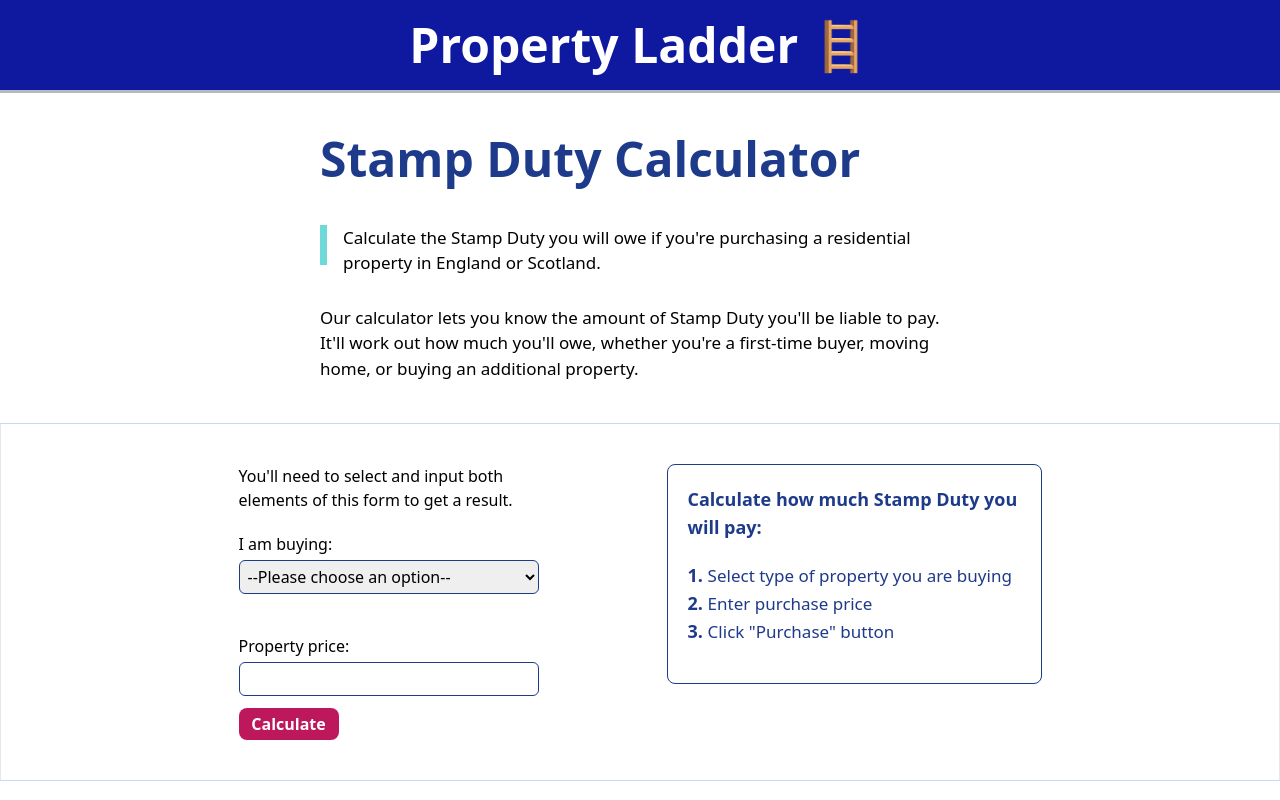
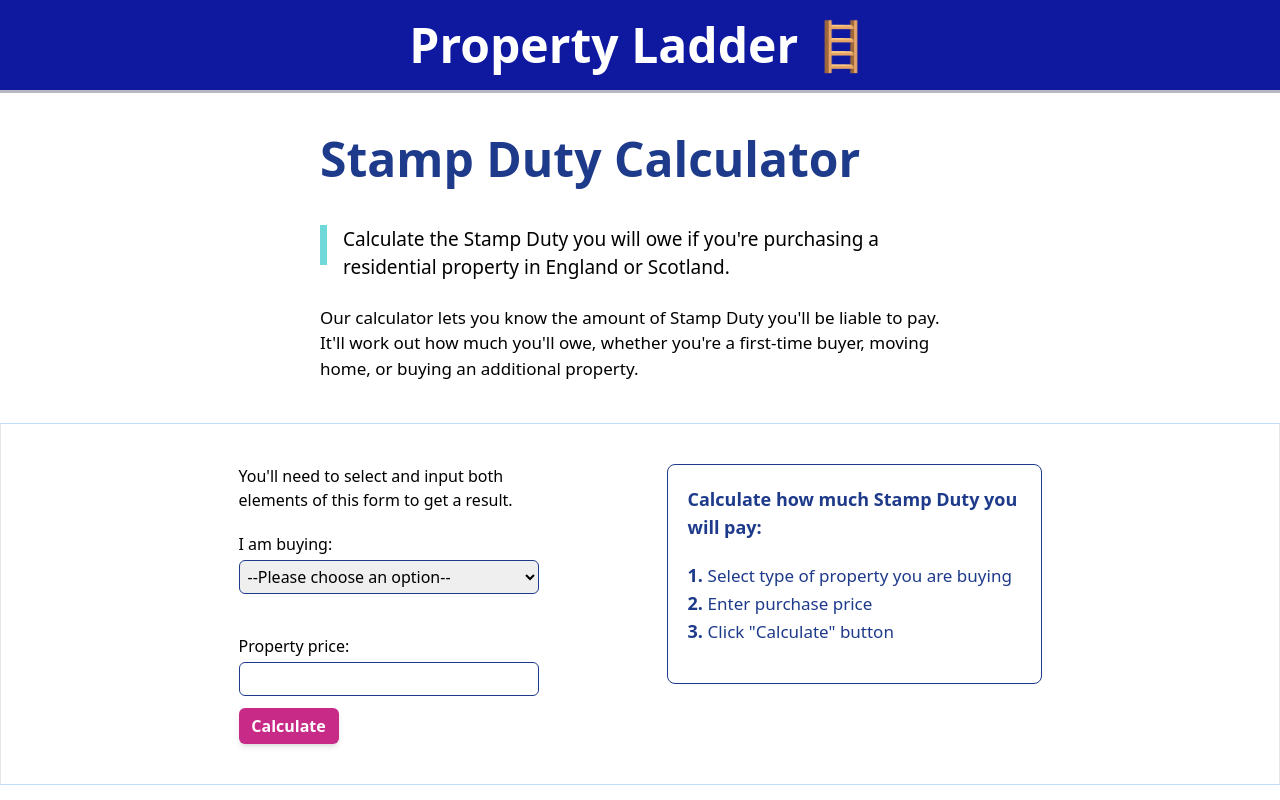
Before and after one commit to BlakeLawrence/property-ladder, a React (Vite) app: page / in a window 1280 px wide. Built offline with nearby package versions, Linux system fonts and the light colour scheme.

Commit message:
changed button color and some wording and text sizes

```diff
--- a/src/components/Calculator.jsx
+++ b/src/components/Calculator.jsx
@@ -24,7 +24,7 @@ export const Calculator = () => {
           className="border border-blue-900 w-[300px] rounded-md py-1 px-1 mt-1"
           type="text"
         />
-        <button className="bg-pink-700 text-[#ffff] font-bold w-[100px] p-1 rounded-lg mt-3">
+        <button className="bg-[#C82A87] text-[#ffff] font-bold w-[100px] p-1.5 rounded-md mt-3 shadow-md">
           Calculate
         </button>
       </div>
--- a/src/components/Description.jsx
+++ b/src/components/Description.jsx
@@ -7,7 +7,7 @@ export const Description = () => {
             Stamp Duty Calculator
           </h2>
           <div>
-            <div className="border-l-[7px] border-[#6FD8D8] h-[40px] pl-4  text-[17px] mb-10">
+            <div className="border-l-[7px] border-[#6FD8D8] h-[40px] pl-4  text-[19px] mb-10">
               Calculate the Stamp Duty you will owe if you&apos;re purchasing a
               residential property in England or Scotland.
             </div>
--- a/src/components/Instructions.jsx
+++ b/src/components/Instructions.jsx
@@ -17,7 +17,9 @@ export const Instruction = () => {
         </li>
         <li className="text-blue-900">
           <span className="font-bold text-lg">3. </span>
-          <span className="text-[17px]">Click &quot;Purchase&quot; button</span>
+          <span className="text-[17px]">
+            Click &quot;Calculate&quot; button
+          </span>
         </li>
       </ol>
     </div>
```
